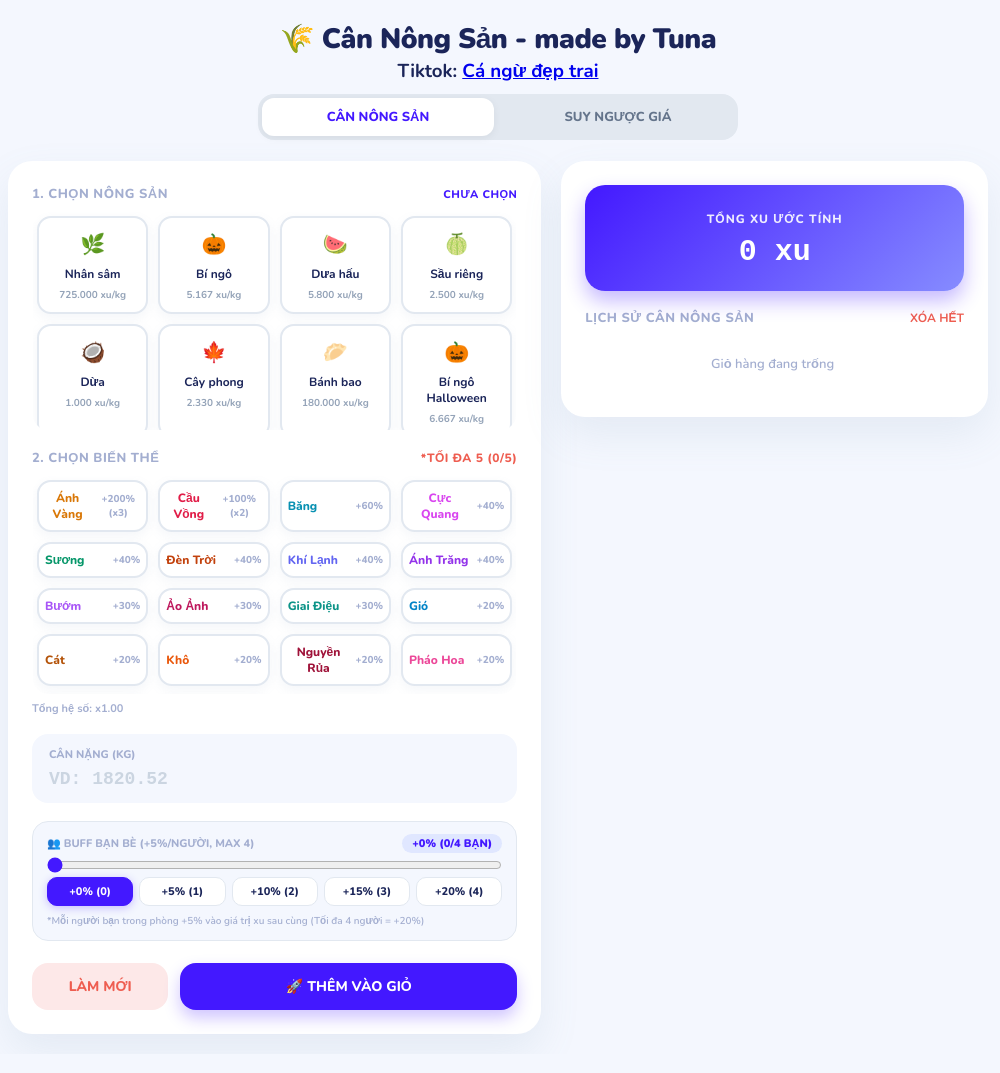
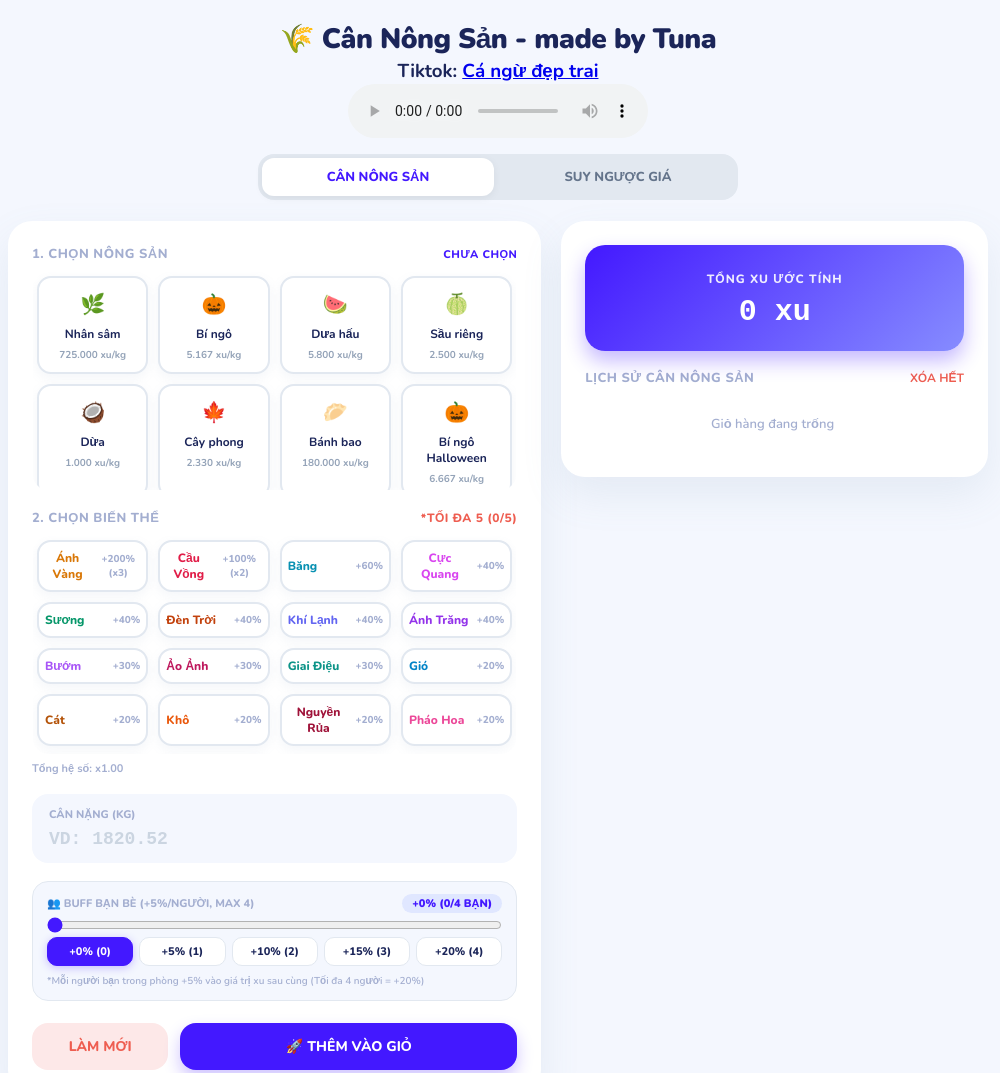
Before and after one commit to tunaptg/cns, a plain HTML site: page index.html in a window 1280 px wide. Shown: the top 1073 px of the page, without its empty margins (142-1142 px from the left). Drawn offline with nearby package versions, Linux system fonts and the light colour scheme.

Commit message:
Update index.html

```diff
--- a/index.html
+++ b/index.html
@@ -488,6 +488,10 @@
     <div class="header">
         <h2>🌾 Cân Nông Sản - made by Tuna</h2>
 		<h3>Tiktok: <a href="https://www.tiktok.com/@_tuna.76">Cá ngừ đẹp trai</a> </h3>
+		<audio controls>
+  			<source src="tabun.mp3" type="audio/mpeg">
+ 			 Trình duyệt của bạn không hỗ trợ thẻ audio.
+		</audio>
         <div class="mode-nav">
             <button class="mode-btn active" id="tab-calc" onclick="switchMode('calc')">CÂN NÔNG SẢN</button>
             <button class="mode-btn" id="tab-reverse" onclick="switchMode('reverse')">SUY NGƯỢC GIÁ</button>
```
